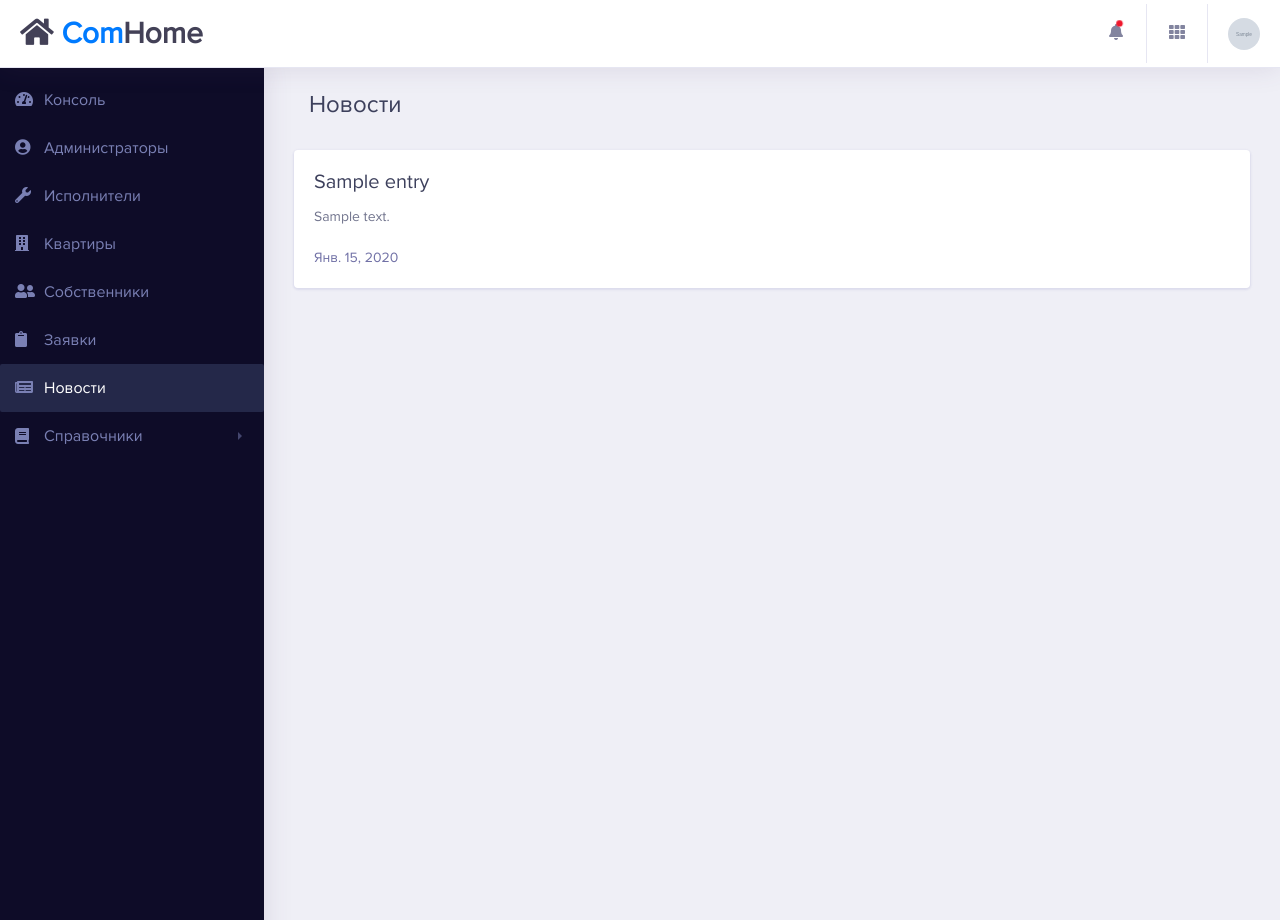
After one commit to noferai/comhome, a Django app: page /client/news/ in a window 1280 px wide. The commit adds this page. Run offline with Django 3.2, Linux system fonts and the light colour scheme; a user stored in the database is signed in; tables that the repository leaves empty hold one stand-in row (values such as "Sample post"); grey boxes marked "Sample" are stand-in pictures; some libraries are stand-ins or nearby versions.

Commit message:
added news views to client

```diff
--- a/ComfortableHome/settings.py
+++ b/ComfortableHome/settings.py
@@ -40,6 +40,7 @@
     'apartments',
     'catalog',
     'invoices',
+    'polls',
     # 'work_calendar',
     'webclient'
     # 'api',
--- a/ComfortableHome/urls.py
+++ b/ComfortableHome/urls.py
@@ -12,7 +12,7 @@
     path('staff/', include('staff.urls', namespace="staff")),
     path('apartments/', include('apartments.urls', namespace="apartments")),
     path('homeowners/', include('homeowners.urls', namespace="homeowners")),
-    # path('polls/', include('opportunity.urls', namespace="opportunities")),
+    path('polls/', include('polls.urls', namespace="polls")),
     path('requests/', include('requests.urls', namespace="requests")),
     path('catalog/', include('catalog.urls', namespace="catalog")),
     path('invoices/', include('invoices.urls', namespace="invoices")),
--- a/ComfortableHome/utils.py
+++ b/ComfortableHome/utils.py
@@ -45,3 +45,8 @@
 
 class CityChoices(DjangoChoices):
     moscow = ChoiceItem('Москва', _('Москва'))
+
+
+class PostStatusChoices(DjangoChoices):
+    published = ChoiceItem(True, _('Опубликовано'))
+    draft = ChoiceItem(False, _('Черновик'))
--- a/news/forms.py
+++ b/news/forms.py
@@ -7,9 +7,8 @@
         super(EntryForm, self).__init__(*args, **kwargs)
         for field in self.fields.values():
             field.widget.attrs = {"class": "form-control"}
-        # self.fields['title'].widget.attrs.update({'rows': '1'})
         self.fields['text'].widget.attrs.update({'rows': '10'})
 
     class Meta:
         model = Entry
-        fields = ['title', 'text']
+        fields = ['title', 'text', 'status']
--- a/news/models.py
+++ b/news/models.py
@@ -1,13 +1,14 @@
 from django.db import models
 from django.urls import reverse
-from users.models import User
+from users.models import Admin
+from ComfortableHome.utils import PostStatusChoices
 
 
 class Entry(models.Model):
-    author = models.ForeignKey(User, on_delete=models.CASCADE)
+    author = models.ForeignKey(Admin, on_delete=models.DO_NOTHING)
     title = models.CharField('Заголовок', max_length=2000)
     text = models.TextField('Текст')
-    is_published = models.BooleanField('Опубликовано', default=True)
+    status = models.BooleanField('Статус', choices=PostStatusChoices.choices, default=PostStatusChoices.draft)
     created_on = models.DateField('Создано', auto_now_add=True)
     modified_on = models.DateField('Изменено', auto_now=True)
 
--- a/static/js/main.js
+++ b/static/js/main.js
@@ -1,5 +1,5 @@
 $(document).ready(function () {
-    let word = window.location.pathname.split('/')[1];
+    let word = window.location.pathname.split('/')[1] === "client" ? window.location.pathname.split('/')[2] : window.location.pathname.split('/')[1];
     $('#navbarNav a.nav-link').each(function () {
         if (word === "") {
             $("#home").addClass('active');
--- a/templates/base.html
+++ b/templates/base.html
@@ -89,16 +89,16 @@
     <div class="nav-left-sidebar sidebar-dark">
         <div class="menu-list">
             <nav class="navbar navbar-expand-lg navbar-light">
-                <a class="d-xl-none d-lg-none" href="#">Dashboard</a>
+                <a class="d-xl-none d-lg-none" href="#">Консоль</a>
                 <button class="navbar-toggler" type="button" data-toggle="collapse" data-target="#navbarNav"
                         aria-controls="navbarNav" aria-expanded="false" aria-label="Toggle navigation">
                     <span class="navbar-toggler-icon"></span>
                 </button>
                 <div class="collapse navbar-collapse" id="navbarNav">
                     <ul class="navbar-nav flex-column">
-                        {% if request.user.is_admin %}
                             <li class="nav-divider">
                             </li>
+                        {% if request.user.is_admin %}
                             <li class="nav-item ">
                                 <a id="home" class="nav-link" href="/"><i
                                         class="fas fa-tachometer-alt"></i>Консоль</a>
@@ -120,9 +120,9 @@
                                         class="fas fa-user-friends"></i>Собственники</a>
                             </li>
 
-                            <li class="nav-item">
-                                <a class="nav-link" href="/"><i class="fas fa-poll"></i>Опросы</a>
-                            </li>
+{#                            <li class="nav-item">#}
+{#                                <a class="nav-link" href="{% url 'polls:list' %}"><i class="fas fa-poll"></i>Опросы</a>#}
+{#                            </li>#}
 
                             <li class="nav-item">
                                 <a class="nav-link" href="{% url 'requests:list' %}"><i class="fas fa-clipboard"></i>Заявки</a>
@@ -151,6 +151,21 @@
                             </li>
                             <li class="nav-divider">
                             </li>
+                            {% else %}
+                            <li class="nav-item ">
+                                <a id="home" class="nav-link" href="{% url 'client:home' %}"><i
+                                        class="fas fa-home"></i>Главная</a>
+                            </li>
+
+                            <li class="nav-item ">
+                                <a id="home" class="nav-link" href="{% url 'client:news' %}"><i
+                                        class="fas fa-newspaper"></i>Новости</a>
+                            </li>
+
+{#                            <li class="nav-item ">#}
+{#                                <a id="home" class="nav-link" href="{% url 'client:polls' %}"><i#}
+{#                                        class="fas fa-poll"></i>Опросы</a>#}
+{#                            </li>#}
                         {% endif %}
                     </ul>
                 </div>
--- /dev/null
+++ b/templates/client/news/list.html
@@ -0,0 +1,22 @@
+{% extends 'base.html' %}
+{% load staticfiles %}
+{% load custom_tags %}
+{% block title %} {% website_title objects %} {% endblock %}
+
+{% block breadcrumb %}
+    <div class="page-header">
+        <h2 class="pageheader-title">{% verbose_name_plural view.model %}</h2>
+    </div>
+{% endblock breadcrumb %}
+
+{% block content %}
+    {% for object in objects %}
+        <div class="card">
+            <div class="card-body">
+                <h3 class="card-title">{{ object.title }}</h3>
+                <p class="card-text">{{ object.text }}</p>
+                <p class="text-muted">{{ object.created_on }}</p>
+            </div>
+        </div>
+    {% endfor %}
+{% endblock %}
--- a/templates/crm/news/detail.html
+++ b/templates/crm/news/detail.html
@@ -33,12 +33,12 @@
                 </div>
                 <div class="card-footer-item card-footer-item-bordered">
                     Опубликована:
-                    {% if entry_record.is_published %} Да
+                    {% if entry_record.status %} Да
                     {% else %} Нет
                     {% endif %}
                 </div>
             <div class="card-footer-item card-footer-item-bordered">
-                Автор: {{ entry_record.author.username }}
+                Автор: {{ entry_record.author }}
             </div>
             </div>
         </div>
--- a/users/models.py
+++ b/users/models.py
@@ -16,7 +16,6 @@
     def create_user(self, email, password):
         if not email:
             raise ValueError('Укажите email')
-
         user = self.model(email=self.normalize_email(email))
         user.set_password(password)
         user.save(using=self._db)
--- a/webclient/forms.py
+++ b/webclient/forms.py
@@ -0,0 +1 @@
+from django import forms
--- a/webclient/urls.py
+++ b/webclient/urls.py
@@ -1,9 +1,11 @@
 from django.urls import path
-from .views import *
+from .views import HomeView, NewsListView
 
 app_name = 'client'
 
 
 urlpatterns = [
     path('', HomeView.as_view(), name='home'),
+    path('news/', NewsListView.as_view(), name='news'),
+    # path('polls/', PollsListView.as_view(), name='polls'),
 ]
--- a/webclient/views.py
+++ b/webclient/views.py
@@ -1,6 +1,34 @@
 from django.contrib.auth.mixins import LoginRequiredMixin
-from django.views.generic import TemplateView
+from django.views.generic import TemplateView, RedirectView, ListView
+from django.contrib import messages
+from django.urls import reverse
+# from polls.models import Poll
+from news.models import Entry
 
 
 class HomeView(LoginRequiredMixin, TemplateView):
     template_name = "client/index.html"
+
+
+class NewsListView(LoginRequiredMixin, ListView):
+    model = Entry
+    template_name = "client/news/list.html"
+
+    def get_context_data(self, **kwargs):
+        context = super(NewsListView, self).get_context_data(**kwargs)
+        custom_context = {
+            'objects': self.model.objects.filter(status=True)
+        }
+        return {**context, **custom_context}
+
+
+# class PollsListView(LoginRequiredMixin, ListView):
+#     model = Poll
+#     template_name = "client/polls/list.html"
+#
+#     def get_context_data(self, **kwargs):
+#         context = super(PollsListView, self).get_context_data(**kwargs)
+#         custom_context = {
+#             'objects': self.model.objects.filter(status=True)
+#         }
+#         return {**context, **custom_context}
```
Also changed, not shown: news/tables.py (+5 -2 lines), news/views.py (+1 -7 lines), users/urls.py (+0 -10 lines), ComfortableHome/mixins.py (line endings or trailing spaces).
